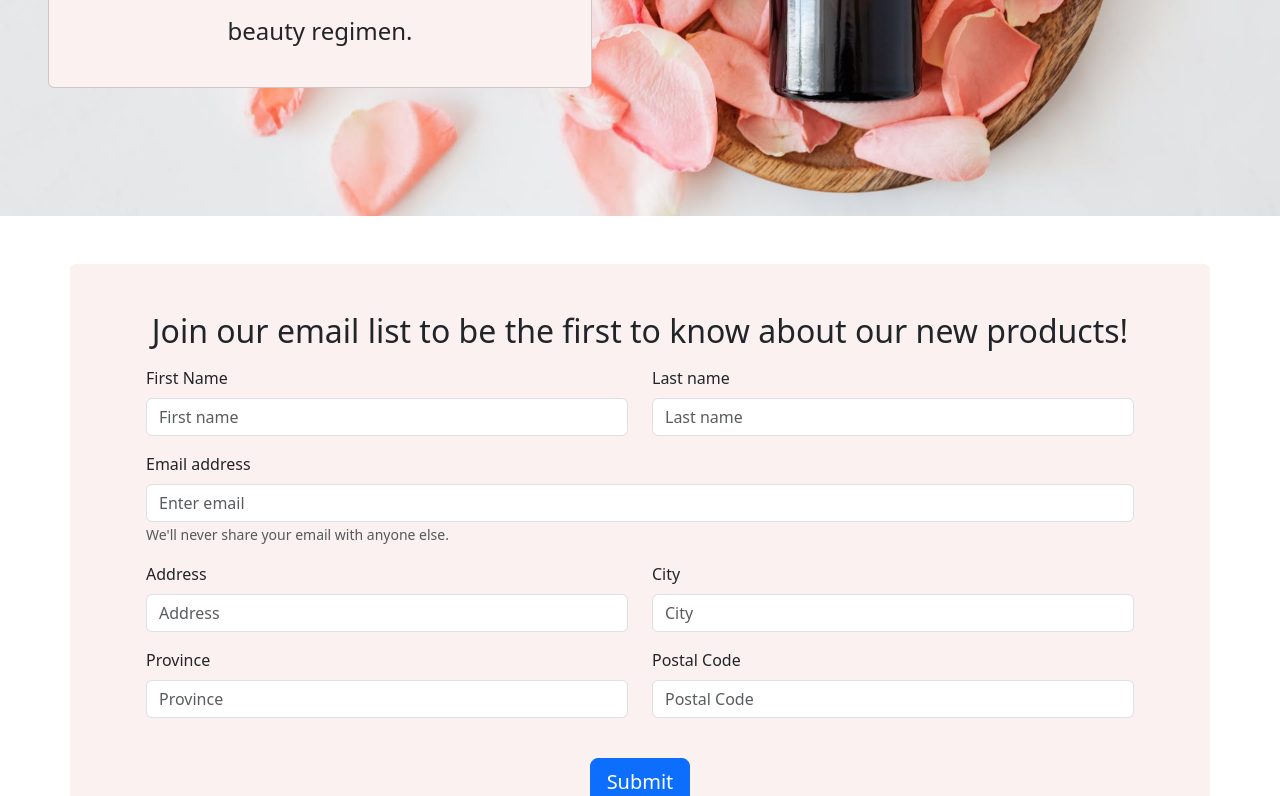
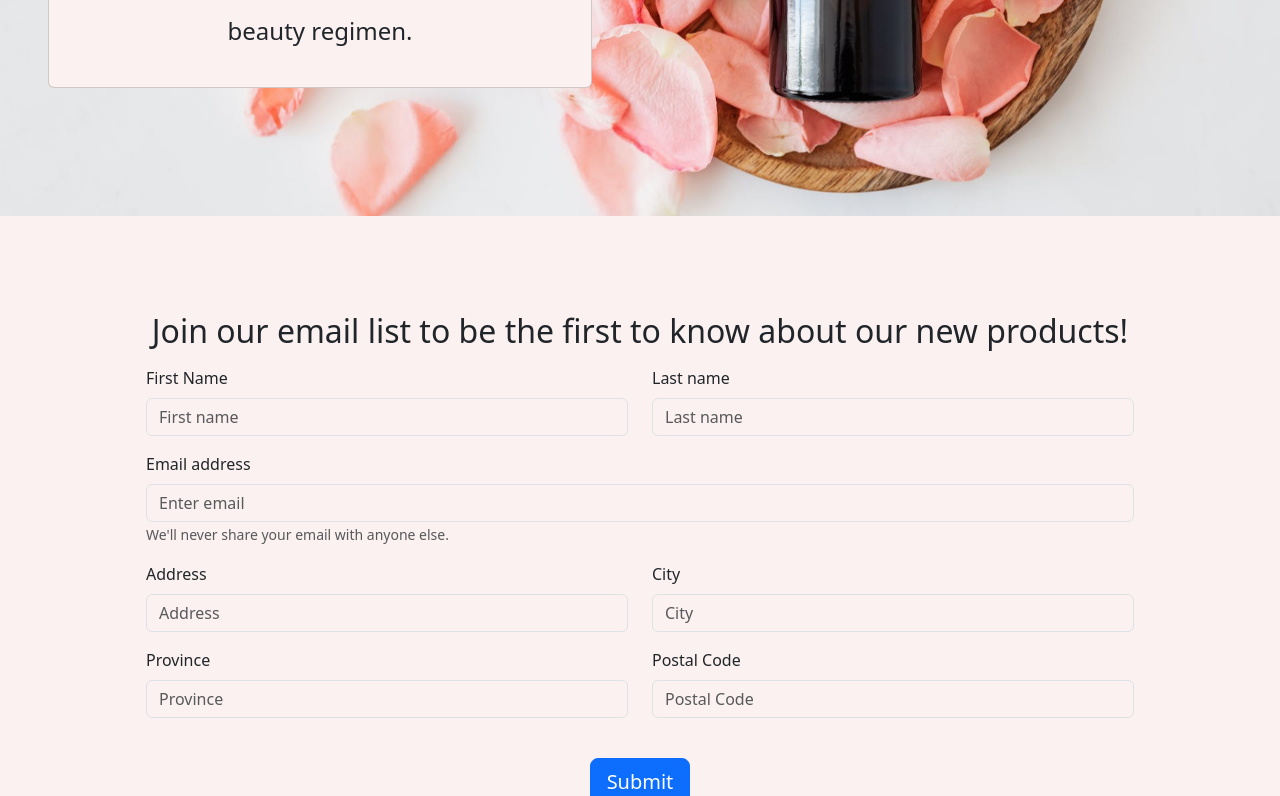
Before and after one commit to Kieran-Dunch/seoul-beauty, a React (Create React App) app: page / in a window 1280 px wide. Shown: the part 2000-2796 px from the top of the page. Built offline with nearby package versions, Linux system fonts and the light colour scheme.

Commit message:
added color variable

```diff
--- a/src/App.css
+++ b/src/App.css
@@ -32,7 +32,15 @@
   from {
     transform: rotate(0deg);
   }
+
   to {
     transform: rotate(360deg);
   }
 }
+
+/* --bs-body-color */
+/* change variable */
+
+:root {
+  --bs-body-bg: #faf1f0 !important;
+}
--- a/src/components/Content.css
+++ b/src/components/Content.css
@@ -4,9 +4,9 @@
   background-size: cover;
 }
 
-.body-text {
+/* .body-text {
   background-color: #faf1f0 !important;
-}
+} */
 
 .carousel-items {
   height: 80vh;
```
Also changed, not shown: 1 other file (tests, documents, lock files or other folders).
